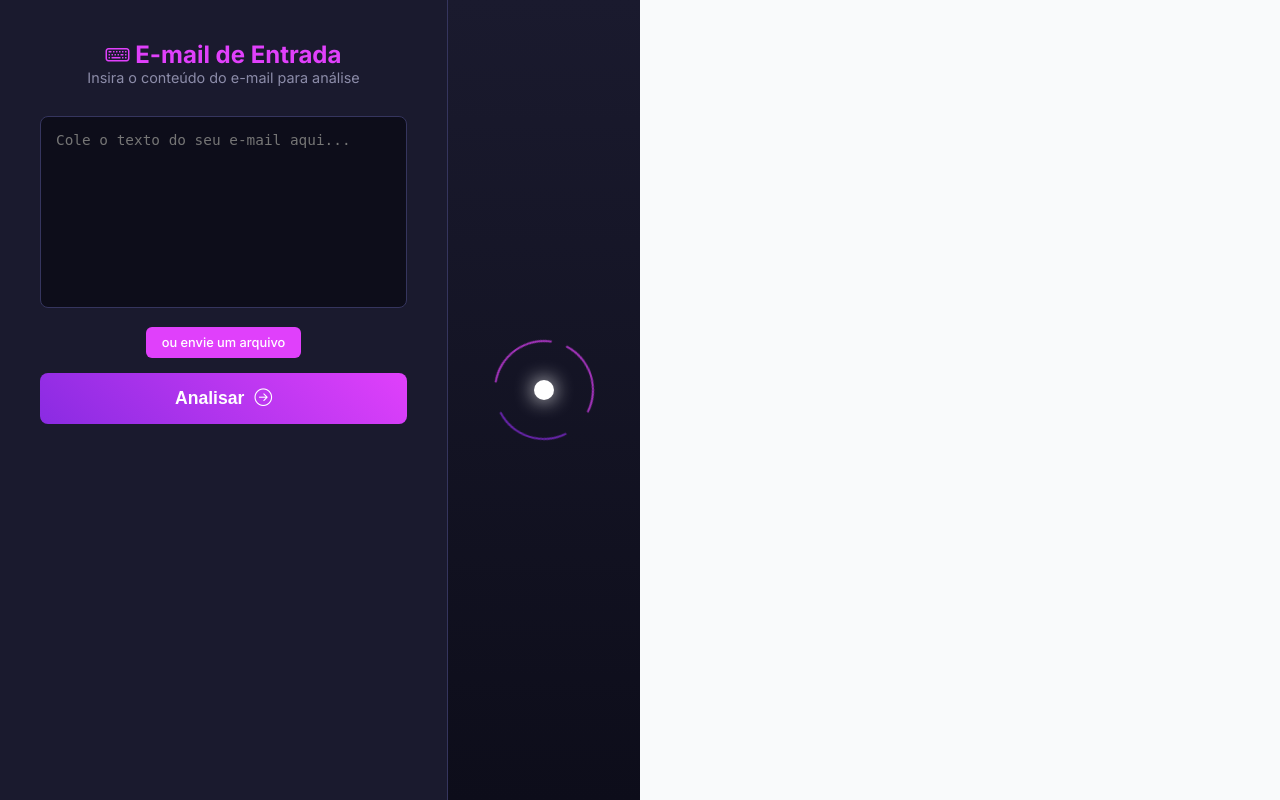
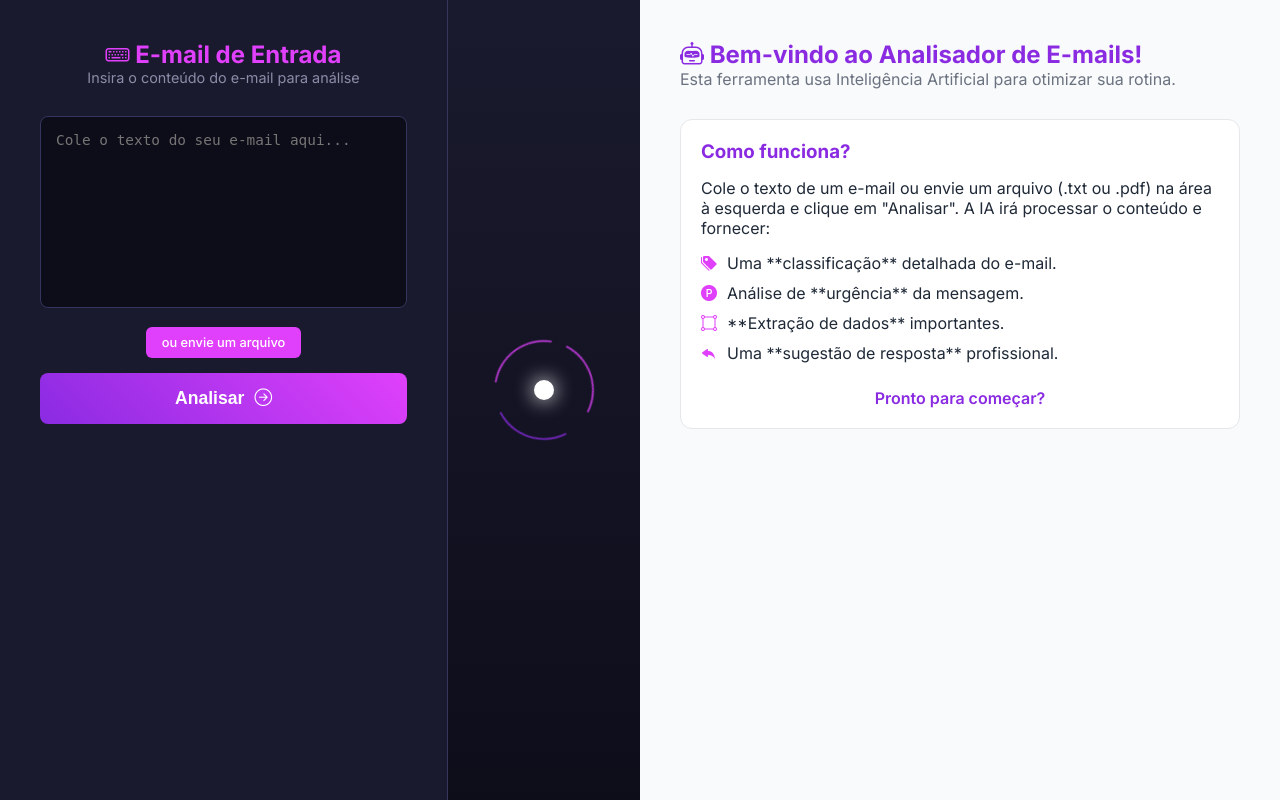
Before and after one commit to EduardoCosta1DEV/desafio-autou-email-classificador, a Flask app: page / in a window 1280 px wide. Run offline with Flask 3, Linux system fonts and the light colour scheme.

Commit message:
Corrige exibição de erro no frontend e finaliza melhorias

```diff
--- a/app.py
+++ b/app.py
@@ -4,6 +4,7 @@ from dotenv import load_dotenv
 import PyPDF2
 import io
 import json
+from PyPDF2.errors import PdfReadError
 
 
 import google.generativeai as genai
@@ -19,15 +20,33 @@ except Exception as e:
     print(f"Erro ao configurar a API do Gemini. Verifique sua chave de API no .env: {e}")
 
 def extrair_texto_do_pdf(fluxo_do_arquivo):
-    """Extrai o texto de um arquivo PDF."""
+    """Extrai o texto de um arquivo PDF com tratamento de erros aprimorado."""
     try:
         leitor = PyPDF2.PdfReader(fluxo_do_arquivo)
+
+        # Verifica se o PDF está criptografado (protegido por senha)
+        if leitor.is_encrypted:
+            print("Erro de leitura: O arquivo PDF está protegido por senha.")
+            return None
+
         texto = ""
         for pagina in leitor.pages:
-            texto += pagina.extract_text() or ""
+            texto_pagina = pagina.extract_text()
+            if texto_pagina:
+                texto += texto_pagina
+
+        # Se nenhum texto foi extraído, pode ser um PDF de imagem
+        if not texto.strip():
+            print("Aviso: Nenhum texto encontrado no PDF (pode ser um arquivo de imagem).")
+            return None
+
         return texto
+
+    except PdfReadError:
+        print("Erro de leitura: O arquivo parece ser um PDF corrompido ou inválido.")
+        return None
     except Exception as e:
-        print(f"Erro ao ler o PDF: {e}")
+        print(f"Erro inesperado ao processar o PDF: {e}")
         return None
 
 def analisar_email_com_ia(conteudo_email):
@@ -77,25 +96,42 @@ def inicio():
 
 @app.route('/processar', methods=['POST'])
 def processar_email():
-    conteudo_email = ""
+    conteudo_email = None # Começamos com None para garantir
 
-    if 'email_text' in request.form and request.form['email_text']:
-        conteudo_email = request.form['email_text']
+    # 1. Tenta pegar o conteúdo do formulário de texto
+    texto_digitado = request.form.get('email_text', '').strip()
+    if texto_digitado:
+        conteudo_email = texto_digitado
+
+    # 2. Se não houver texto, tenta pegar do arquivo
     elif 'email_file' in request.files:
         arquivo = request.files['email_file']
-        if arquivo.filename != '':
+
+        # Verifica se um arquivo foi realmente selecionado
+        if arquivo and arquivo.filename:
             if arquivo.filename.endswith('.txt'):
-                conteudo_email = arquivo.read().decode('utf-8')
+                try:
+                    conteudo_email = arquivo.read().decode('utf-8')
+                except Exception as e:
+                    print(f"Erro ao ler arquivo .txt: {e}")
+                    return jsonify({"erro": "Não foi possível ler o arquivo .txt."}), 400
+
             elif arquivo.filename.endswith('.pdf'):
                 conteudo_email = extrair_texto_do_pdf(io.BytesIO(arquivo.read()))
+                # A função 'extrair_texto_do_pdf' já retorna None em caso de erro
                 if conteudo_email is None:
-                    return jsonify({"erro": "Não foi possível ler o arquivo PDF."}), 400
+                    mensagem_erro = "Não foi possível extrair texto do PDF. O arquivo pode estar corrompido, protegido por senha ou ser apenas uma imagem."
+                    return jsonify({"erro": mensagem_erro}), 400
         else:
-            return jsonify({"erro": "Nenhum arquivo selecionado."}), 400
+             # Este caso ocorre se o campo de arquivo existe mas está vazio
+             return jsonify({"erro": "Nenhum arquivo foi selecionado."}), 400
 
-    if not conteudo_email:
-        return jsonify({"erro": "Nenhum conteúdo de email fornecido."}), 400
+    # 3. Verificação final: se depois de tudo, não temos conteúdo, retorne um erro.
+    if not conteudo_email or not conteudo_email.strip():
+        return jsonify({"erro": "Nenhum conteúdo de email válido foi fornecido."}), 400
 
+    # 4. Se chegamos até aqui, temos um conteúdo válido para analisar
+    print("Enviando conteúdo para análise da IA...")
     resultado_ia = analisar_email_com_ia(conteudo_email)
 
     if "erro" in resultado_ia:
--- a/static/css/style.css
+++ b/static/css/style.css
@@ -211,3 +211,49 @@ body {
     from { opacity: 0; transform: scale(0.95); }
     to { opacity: 1; transform: scale(1); }
 }
+
+.welcome-wrapper {
+    animation: fadeIn 0.8s ease-out;
+}
+
+.welcome-content {
+    margin-top: 30px;
+    padding: 20px;
+    background: var(--light-panel);
+    border: 1px solid var(--border-light);
+    border-radius: 12px;
+}
+
+.welcome-content h3 {
+    margin-bottom: 15px;
+    color: var(--primary);
+}
+
+.welcome-content ul {
+    list-style: none;
+    padding-left: 0;
+    margin-top: 15px;
+}
+
+.welcome-content ul li {
+    display: flex;
+    align-items: center;
+    gap: 10px;
+    margin-bottom: 10px;
+}
+
+.welcome-content ul li i {
+    color: var(--accent);
+}
+
+.welcome-content .start-text {
+    text-align: center;
+    font-weight: 600;
+    margin-top: 25px;
+    color: var(--primary);
+}
+
+@keyframes fadeIn {
+    from { opacity: 0; transform: translateY(20px); }
+    to { opacity: 1; transform: translateY(0); }
+}
--- a/static/js/script.js
+++ b/static/js/script.js
@@ -1,13 +1,16 @@
+// static/js/script.js - VERSÃO FINAL E CORRIGIDA
+
 document.addEventListener('DOMContentLoaded', () => {
     const emailForm = document.getElementById('email-form');
     const submitButton = document.getElementById('submit-button');
     const buttonText = document.getElementById('button-text');
     const buttonIcon = document.getElementById('button-icon');
     const statusText = document.getElementById('status-text');
-
     const vortexContainer = document.querySelector('.vortex-container');
     const resultArea = document.getElementById('result-area');
+    const resultContent = document.getElementById('result-content');
     const errorAlert = document.getElementById('error-alert');
+    const welcomeArea = document.getElementById('welcome-area');
     const fileInput = document.getElementById('email_file');
     const fileLabel = document.getElementById('file-label');
 
@@ -24,39 +27,45 @@ document.addEventListener('DOMContentLoaded', () => {
     emailForm.addEventListener('submit', async function(event) {
         event.preventDefault();
 
-
+        // Prepara a UI para o estado de "processando"
+        welcomeArea.classList.add('d-none');
+        resultArea.classList.add('d-none');
+        errorAlert.classList.add('d-none');
+        resultContent.classList.remove('d-none'); // Garante que a área de resultados normais esteja visível
         vortexContainer.classList.add('processing');
         submitButton.disabled = true;
         buttonText.textContent = 'Processando...';
         statusText.textContent = 'Analisando com IA...';
         buttonIcon.className = 'spinner';
-        resultArea.classList.add('d-none');
-        errorAlert.classList.add('d-none');
 
         const formData = new FormData(event.target);
 
         try {
-
             const response = await fetch('/processar', {
                 method: 'POST',
                 body: formData,
             });
 
+            if (!response.ok) {
+                const errorData = await response.json();
+                throw new Error(errorData.erro || `Erro ${response.status}`);
+            }
+
             const data = await response.json();
 
-            if (!response.ok) {
-
-                throw new Error(data.erro || 'Ocorreu um erro no servidor.');
-            }
-
-            resultArea.classList.remove('d-none');
+            resultArea.classList.remove('d-none'); // Mostra a "sala" de resultados
             renderizarResultados(data);
 
         } catch (error) {
+            // CORREÇÃO AQUI: Mostra a "sala" de resultados antes de mostrar a "lâmpada" de erro.
+            resultArea.classList.remove('d-none');
+            // E esconde a grade de resultados de sucesso, para mostrar SÓ o erro.
+            resultContent.classList.add('d-none');
+
             errorAlert.textContent = `Erro: ${error.message}`;
             errorAlert.classList.remove('d-none');
         } finally {
-
+            // Restaura a UI ao estado inicial, independentemente de sucesso ou falha
             vortexContainer.classList.remove('processing');
             submitButton.disabled = false;
             buttonText.textContent = 'Analisar';
@@ -65,8 +74,8 @@ document.addEventListener('DOMContentLoaded', () => {
         }
     });
 
+    // As funções de renderização continuam exatamente iguais
     function renderizarResultados(data) {
-
         setTimeout(() => renderizarClassificacao(data), 0);
         setTimeout(() => renderizarEntidades(data), 200);
         setTimeout(() => renderizarResposta(data), 400);
@@ -74,7 +83,6 @@ document.addEventListener('DOMContentLoaded', () => {
 
     function renderizarClassificacao(data) {
         const card = document.getElementById('card-classificacao');
-
         const confiancaPercent = (data.confianca * 100).toFixed(0);
         card.style.animationDelay = '0s';
         card.innerHTML = `
@@ -92,9 +100,7 @@ document.addEventListener('DOMContentLoaded', () => {
         const card = document.getElementById('card-entidades');
         card.style.animationDelay = '0.2s';
         let itemsHTML = '';
-
         const entidades = data.entidades || {};
-
         const nomeMap = { remetente: 'Remetente', numero_ticket: 'Nº do Ticket', empresa: 'Empresa' };
 
         for (const [chave, valor] of Object.entries(entidades)) {
@@ -110,7 +116,6 @@ document.addEventListener('DOMContentLoaded', () => {
     function renderizarResposta(data) {
         const card = document.getElementById('card-resposta');
         card.style.animationDelay = '0.4s';
-
         card.innerHTML = `
             <h4><i class="bi bi-reply-fill"></i> Resposta Sugerida</h4>
             <textarea class="email-textarea" rows="5" readonly>${data.resposta_sugerida}</textarea>
@@ -118,7 +123,6 @@ document.addEventListener('DOMContentLoaded', () => {
     }
 
     function getColor(value, type) {
-
         const colors = {
             cat: { 'Suporte Técnico': '#3B82F6', 'Questão Financeira': '#10B981', 'Geral': '#6B7280', 'Improdutivo': '#9CA3AF' },
             urg: { 'Alta': '#EF4444', 'Média': '#F59E0B', 'Baixa': '#3B82F6' }
--- a/templates/index.html
+++ b/templates/index.html
@@ -41,6 +41,23 @@
         </section>
 
         <section class="output-zone">
+            <div id="welcome-area" class="welcome-wrapper">
+                <header class="output-header">
+                    <h2><i class="bi bi-robot"></i> Bem-vindo ao Analisador de E-mails!</h2>
+                    <p>Esta ferramenta usa Inteligência Artificial para otimizar sua rotina.</p>
+                </header>
+                <div class="welcome-content">
+                    <h3>Como funciona?</h3>
+                    <p>Cole o texto de um e-mail ou envie um arquivo (.txt ou .pdf) na área à esquerda e clique em "Analisar". A IA irá processar o conteúdo e fornecer:</p>
+                    <ul>
+                        <li><i class="bi bi-tags-fill"></i> Uma **classificação** detalhada do e-mail.</li>
+                        <li><i class="bi bi-p-circle-fill"></i> Análise de **urgência** da mensagem.</li>
+                        <li><i class="bi bi-bounding-box-circles"></i> **Extração de dados** importantes.</li>
+                        <li><i class="bi bi-reply-fill"></i> Uma **sugestão de resposta** profissional.</li>
+                    </ul>
+                    <p class="start-text">Pronto para começar?</p>
+                </div>
+            </div>
             <div id="result-area" class="results-wrapper d-none">
                  <header class="output-header">
                     <h2><i class="bi bi-bar-chart-line-fill"></i> Análise Estruturada</h2>
```
